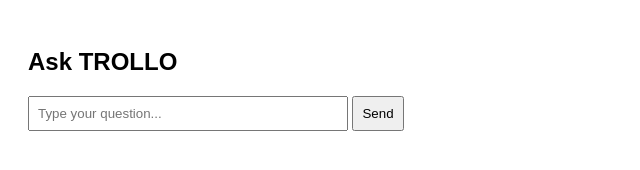
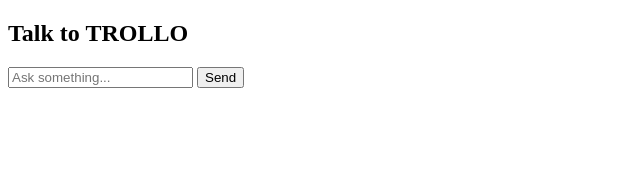
Before and after one commit to TROLLOMEME/TROLLO, a website: page chat.html in a window 1280 px wide. Shown: the whole page, without its empty margins (0-640 px from the left). Drawn offline with Linux system fonts and the light colour scheme.

Commit message:
Update chat.html

```diff
--- a/chat.html
+++ b/chat.html
@@ -1,25 +1,22 @@
 <!DOCTYPE html>
-<html lang="en">
+<html>
 <head>
-  <meta charset="UTF-8" />
-  <title>Talk to TROLLO</title>
+  <title>Chat with TROLLO</title>
 </head>
-<body style="font-family:sans-serif; padding:20px;">
-  <h2>Ask TROLLO</h2>
-  <input type="text" id="userInput" placeholder="Type your question..." style="width: 300px; padding: 8px;" />
-  <button onclick="sendMessage()" style="padding: 8px;">Send</button>
-  <div id="responseBox" style="margin-top: 20px; white-space: pre-wrap;"></div>
+<body>
+  <h2>Talk to TROLLO</h2>
+  <input type="text" id="userInput" placeholder="Ask something..." />
+  <button onclick="sendMessage()">Send</button>
+  <div id="responseBox" style="margin-top:20px;"></div>
 
   <script>
     async function sendMessage() {
       const input = document.getElementById("userInput").value;
-
       const res = await fetch("/api/chat", {
         method: "POST",
         headers: { "Content-Type": "application/json" },
         body: JSON.stringify({ message: input })
       });
-
       const data = await res.json();
       document.getElementById("responseBox").innerText = "TROLLO: " + data.reply;
     }
```
